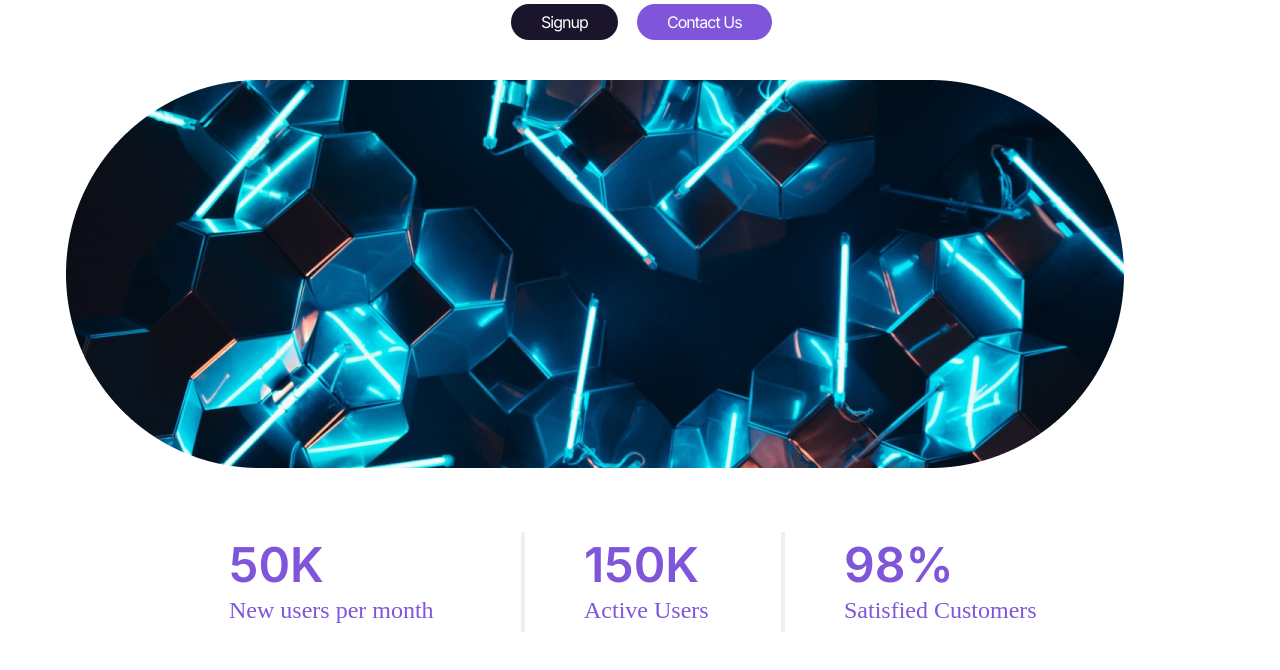
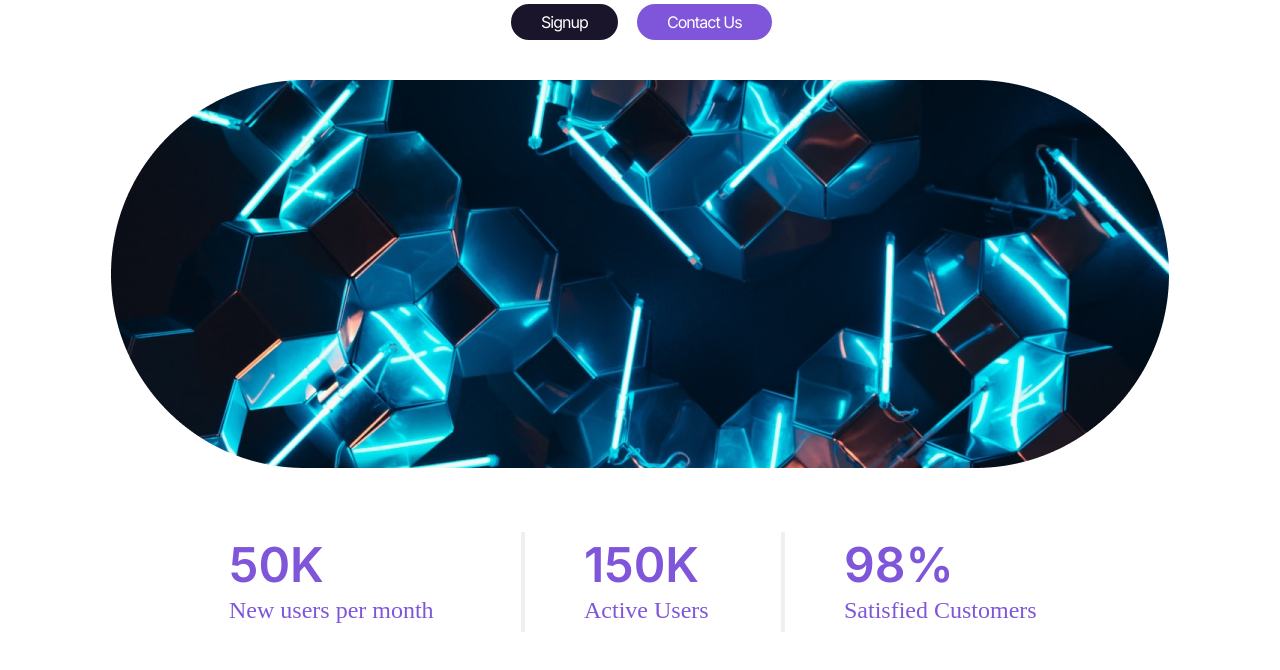
Before and after one commit to Ravshanbek20051008/9dars, a plain HTML site: page index.html in a window 1280 px wide. Shown: the part 368-1038 px from the top of the page. Drawn offline with Linux system fonts and the light colour scheme.

Commit message:
:. git commit -m . git add . git commit -m :.

```diff
--- a/style.scss/_hero.scss
+++ b/style.scss/_hero.scss
@@ -70,7 +70,6 @@
     margin-top: 48px;
     width: 1058px;
     height: 388px;
-    margin-left: -45px;
   }
   button {
     background-color: #0d0d13;
```
Also changed, not shown: css/style.css, 1 other file.
